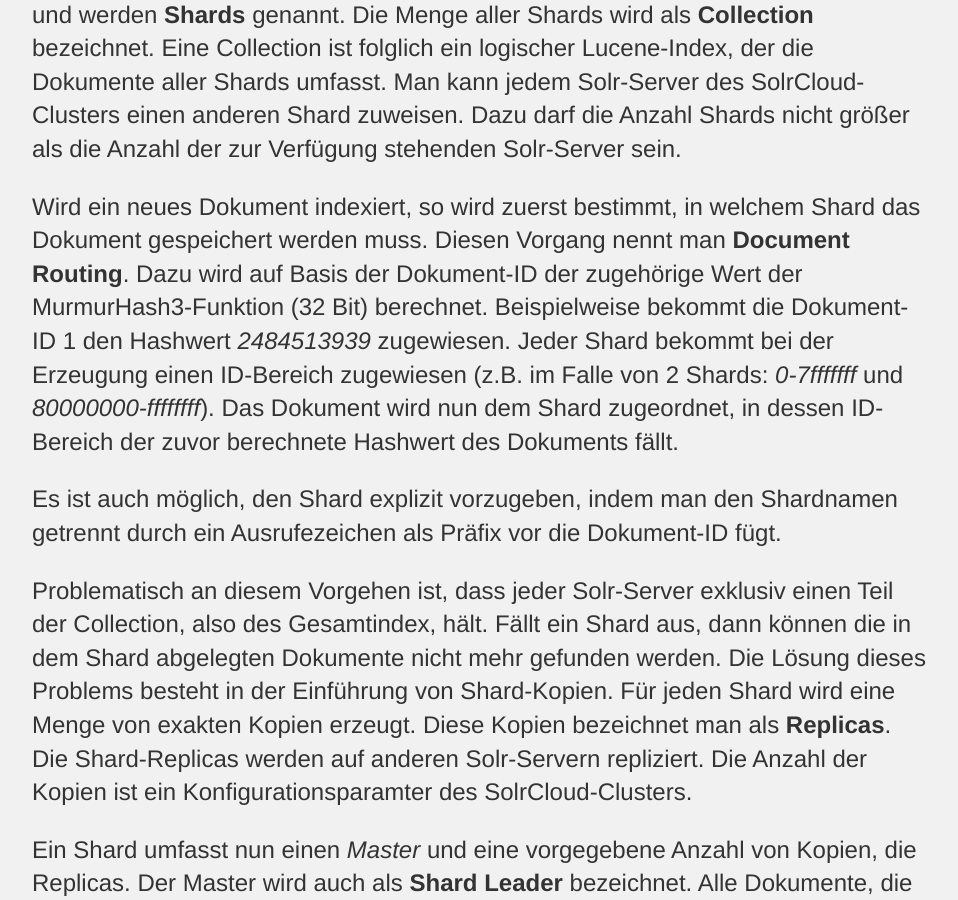
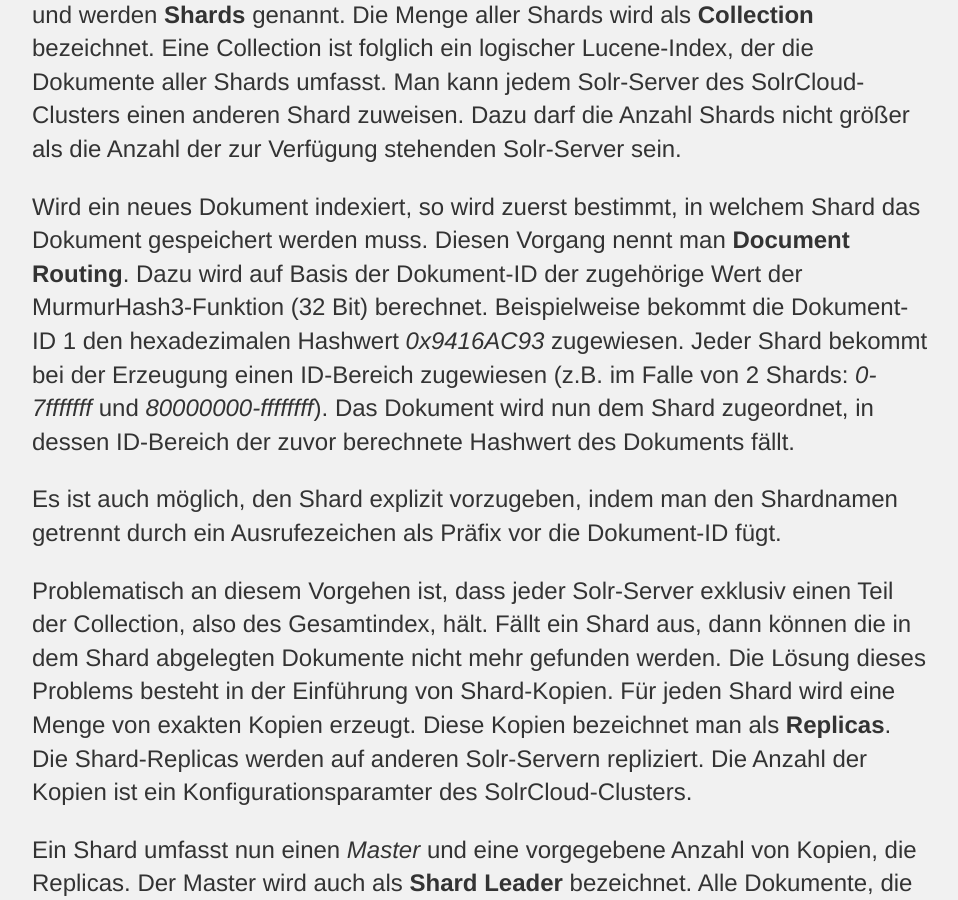
Before and after one commit to saschaszott/saschaszott.github.io, a Jekyll site: the page built from _posts/2017-06-18-solrclound.md, in a window 1280 px wide and 900 px high, scrolled down 1099 px. Shown: the whole window, without its empty margins (160-1118 px from the left). Built offline with Jekyll 4.4.1, drawn with Linux system fonts in a browser that asks for light colours.

Commit message:
Update 2017-06-18-solrclound.md

```diff
--- a/_posts/2017-06-18-solrclound.md
+++ b/_posts/2017-06-18-solrclound.md
@@ -17,7 +17,7 @@
 
 Ein Suchindex kann in mehrere Teile geschnitten werden. Dieses Konzept nennt man **Sharding**. Die einzelnen Teile sind wiederum eigenständige Lucene-Indizes und werden **Shards** genannt. Die Menge aller Shards wird als **Collection** bezeichnet. Eine Collection ist folglich ein logischer Lucene-Index, der die Dokumente aller Shards umfasst. Man kann jedem Solr-Server des SolrCloud-Clusters einen anderen Shard zuweisen. Dazu darf die Anzahl Shards nicht größer als die Anzahl der zur Verfügung stehenden Solr-Server sein.
 
-Wird ein neues Dokument indexiert, so wird zuerst bestimmt, in welchem Shard das Dokument gespeichert werden muss. Diesen Vorgang nennt man **Document Routing**. Dazu wird auf Basis der Dokument-ID der zugehörige Wert der MurmurHash3-Funktion (32 Bit) berechnet. Beispielweise bekommt die Dokument-ID 1 den Hashwert *2484513939* zugewiesen. Jeder Shard bekommt bei der Erzeugung einen ID-Bereich zugewiesen (z.B. im Falle von 2 Shards: *0-7fffffff* und *80000000-ffffffff*). Das Dokument wird nun dem Shard zugeordnet, in dessen ID-Bereich der zuvor berechnete Hashwert des Dokuments fällt.
+Wird ein neues Dokument indexiert, so wird zuerst bestimmt, in welchem Shard das Dokument gespeichert werden muss. Diesen Vorgang nennt man **Document Routing**. Dazu wird auf Basis der Dokument-ID der zugehörige Wert der MurmurHash3-Funktion (32 Bit) berechnet. Beispielweise bekommt die Dokument-ID 1 den hexadezimalen Hashwert *0x9416AC93* zugewiesen. Jeder Shard bekommt bei der Erzeugung einen ID-Bereich zugewiesen (z.B. im Falle von 2 Shards: *0-7fffffff* und *80000000-ffffffff*). Das Dokument wird nun dem Shard zugeordnet, in dessen ID-Bereich der zuvor berechnete Hashwert des Dokuments fällt.
 
 Es ist auch möglich, den Shard explizit vorzugeben, indem man den Shardnamen getrennt durch ein Ausrufezeichen als Präfix vor die Dokument-ID fügt.
 
```
